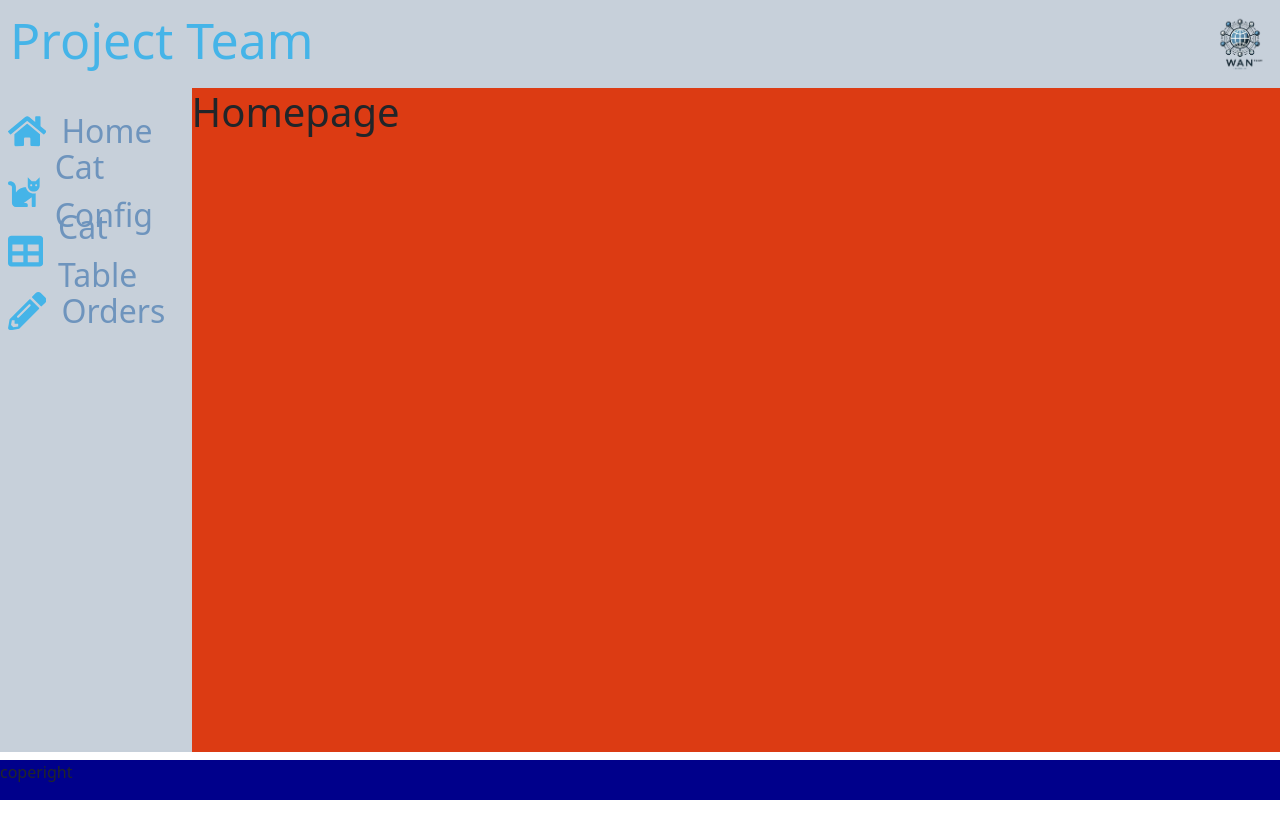
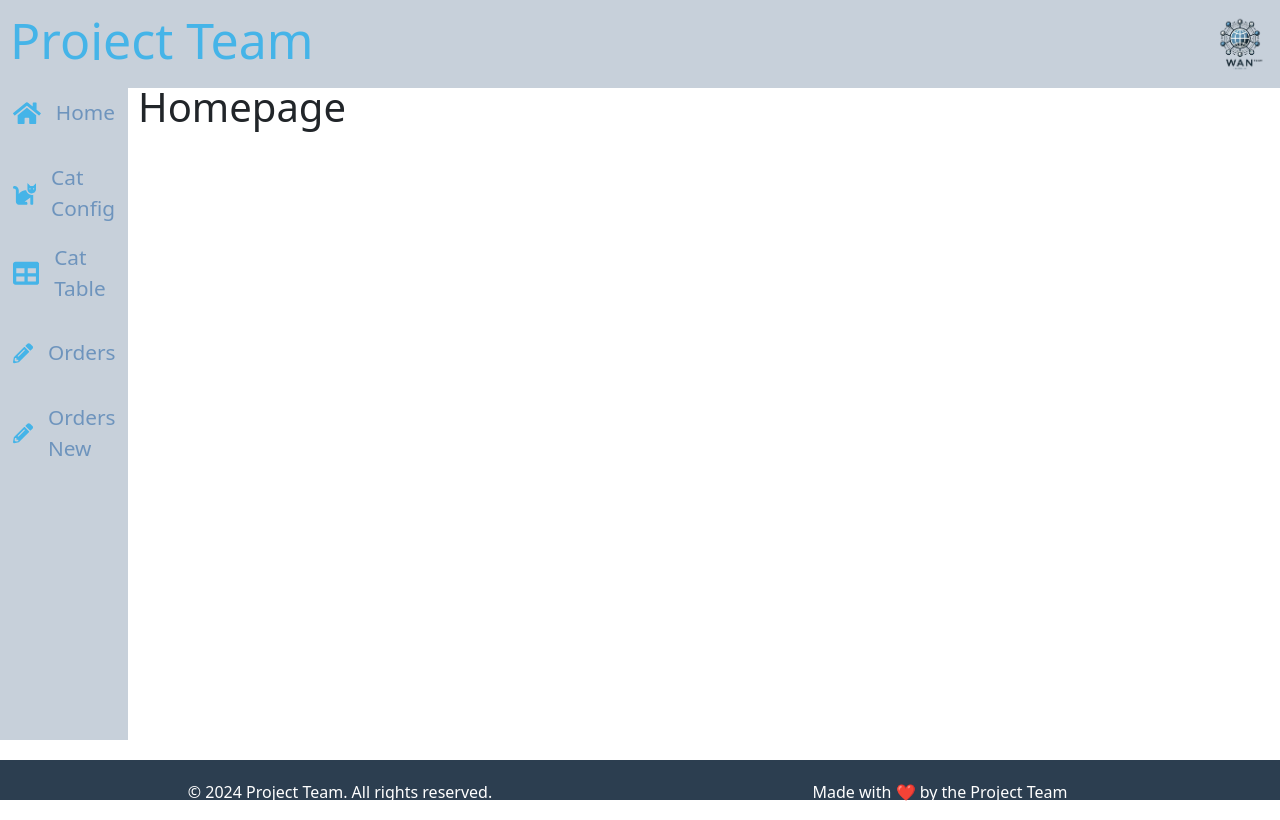
Before and after one commit to ProjectTeam-Wan/Team-Portal, a React (Create React App) app in the folder client/: page / in a window 1280 px wide. Built offline with nearby package versions, Linux system fonts and the light colour scheme.

Commit message:
last update to page layout

```diff
--- a/client/src/App.js
+++ b/client/src/App.js
@@ -35,7 +35,16 @@ function App() {
             </Routes>
           </div>
         </div>
-        <div className="bottom-section">coperight</div>
+        <footer className="bottom-section">
+          <div className="footer-content">
+            <div className="footer-left">
+              <p>&copy; {new Date().getFullYear()} Project Team. All rights reserved.</p>
+            </div>
+            <div className="footer-center">
+              <p>Made with ❤️ by the Project Team</p>
+            </div>
+          </div>
+        </footer>
       </BrowserRouter>
     </div>
 
--- a/client/src/Sidebar/Sidebar.jsx
+++ b/client/src/Sidebar/Sidebar.jsx
@@ -37,6 +37,12 @@ export const Sidebar = () => {
             <span className="sidebar-item-text">Orders</span>
           </div>
         </Link>
+        <Link to="/orders-new" style={{ textDecoration: "none", color: "#fff" }}>
+          <div className="sidebar-item">
+            <FaPencilAlt className="icon" title="Orders New" />
+            <span className="sidebar-item-text">Orders New</span>
+          </div>
+        </Link>
       </div>
     </div>
   );
--- a/client/src/Sidebar/sidebar.css
+++ b/client/src/Sidebar/sidebar.css
@@ -24,16 +24,13 @@
   width: 100%;
 }
 
-.sidebar-item {
-  display: none;
-}
 .sidebar .sidebar-item {
   display: flex;
   flex-direction: row;
   align-items: center;
   width: 100%;
-  height: 40px;
-  padding: 5px;
+  height: 60px;
+  padding: 10px;
   margin-bottom: 20px;
   cursor: pointer;
   transition: display 0.3s ease-in, transform 0.3s ease-in-out;
@@ -41,8 +38,9 @@
 }
 
 .sidebar .sidebar-item:hover {
-  background-color: rgb(158, 164, 171);
+  background-color: rgb(142, 152, 163);
   transition: background-color 0.1s ease-in, transform 0.1s ease-in-out;
+  transform: translateY(-10px);
 }
 
 .sidebar .sidebar-item:hover .sidebar-item-text {
@@ -70,8 +68,7 @@
   color: rgb(110, 148, 189);
   opacity: 0;
   margin-left: 15px;
-  transform: translateX(-20px);
-  font-size: clamp(0.5rem, 3vw, 2rem);
+  font-size: 1.3rem;
 }
 
 .sidebar .sidebar-item-text {
--- a/client/src/app.css
+++ b/client/src/app.css
@@ -1,58 +1,55 @@
-/* .appMainPage {
-  margin-left: 30px;
-  display: flex;
-  padding: 10px 15px;
-  color: #44596e;
-  width: 100%;
-  background-color: lightblue;
-} */
-
-/* .app-container {
-  height: 100vh;
-  width: 100%;
-  display: flex;
-  flex-direction: column;
-}
-
-.main-content {
-  transition: margin-left 0.3s;
-  padding: 10px;
-  max-height: 100vh;
-  overflow: scroll;
-  scrollbar-width: none;
-}  */
-
 .app-container {
   height: 100vh;
   width: 100vw;
-  /* overflow: auto; */
   display: flex;
   flex-direction: column;
   justify-content: space-between;
 }
 
 .top-section {
-  height: 10%;
-  background-color: black;
-}
-.content-section {
-  display: flex;
-  justify-content: space-between;
-  background-color: rgb(220, 59, 19);
-  height: 83%;
-  padding-right: 3px;
-}
-
-.sidebar-div{
-  width: 15%;
-}
-.routes-div{
-  overflow: scroll;
-  width: 85%;
+  height: 5%;
 }
 
 
+.content-section {
+  display: flex;
+  flex-direction: row;
+  justify-content: space-between;
+  height: 85%;
+
+}
+
+.sidebar-div {
+  width: 10%;
+  height: 100%;
+}
+
+.routes-div {
+  padding: 10px;
+  overflow: scroll;
+  width: 90%;
+  margin-top: 1%;
+  /* height: 95%; */
+}
+
 .bottom-section {
   height: 5%;
-  background-color: darkblue;
+  background-color: #2c3e50;
+  color: white;
+  padding: 20px;
+  text-align: center;
 }
+
+.footer-content {
+  display: flex;
+  justify-content: space-between;
+  align-items: center;
+  max-width: 1200px;
+  margin: 0 auto;
+}
+
+.footer-left,
+.footer-center,
+.footer-right {
+  flex: 1;
+}
```
